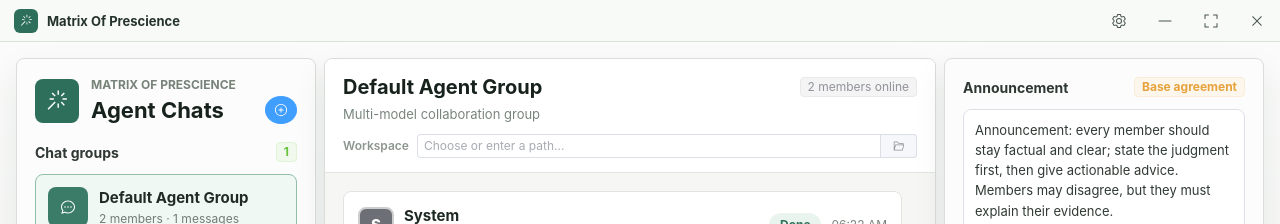
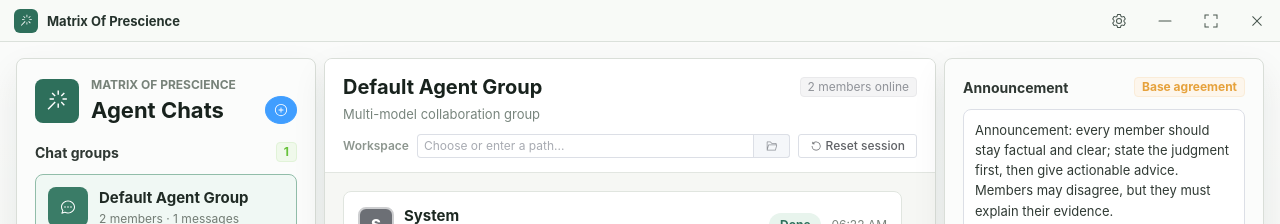
Before and after one commit to StarBobis/MatrixOfPrescience, a Vue app: page / in a window 1280 px wide. Shown: the top 224 px of the page. Built offline with nearby package versions, Linux system fonts and the light colour scheme.

Commit message:
feat: 发言队列增加一键停止按钮

```diff
--- a/src/components/ChatConversationPanel.vue
+++ b/src/components/ChatConversationPanel.vue
@@ -1,7 +1,7 @@
 <script setup lang="ts">
 import { computed, nextTick, ref } from "vue";
 import { open } from "@tauri-apps/plugin-dialog";
-import { FolderOpened, Promotion } from "@element-plus/icons-vue";
+import { CircleClose, FolderOpened, Promotion, RefreshLeft } from "@element-plus/icons-vue";
 import { useI18n } from "vue-i18n";
 import PatchApprovalPanel from "./PatchApprovalPanel.vue";
 import { getAvatarSrc } from "../utils/avatar";
@@ -38,6 +38,7 @@ const emit = defineEmits<{
   removePatchProposal: [proposalId: string];
   sendMessage: [];
   stopGeneration: [];
+  resetSession: [];
 }>();
 
 const messagesPanel = ref<HTMLElement | null>(null);
@@ -179,11 +180,34 @@ defineExpose({
             />
           </template>
         </el-input>
+        <el-button
+          class="reset-session-button"
+          :icon="RefreshLeft"
+          size="small"
+          plain
+          :disabled="messages.length === 0 && !sending"
+          @click="emit('resetSession')"
+        >
+          {{ t("chat.resetSession.label") }}
+        </el-button>
       </div>
     </header>
 
     <section v-if="speakerQueue.length > 0" class="speaker-queue">
-      <span class="speaker-queue-title">{{ t("chat.queue.title") }}</span>
+      <div class="speaker-queue-head">
+        <span class="speaker-queue-title">{{ t("chat.queue.title") }}</span>
+        <el-button
+          class="speaker-queue-stop"
+          :icon="CircleClose"
+          circle
+          plain
+          type="danger"
+          size="small"
+          :title="t('chat.queue.stopAll')"
+          :aria-label="t('chat.queue.stopAll')"
+          @click="emit('stopGeneration')"
+        />
+      </div>
       <div class="speaker-queue-list">
         <span
           v-for="member in speakerQueue"
@@ -347,11 +371,22 @@ defineExpose({
   background: #f8fbf9;
 }
 
+.speaker-queue-head {
+  display: inline-flex;
+  flex: 0 0 auto;
+  align-items: center;
+  gap: 8px;
+}
+
 .speaker-queue-title {
   flex: 0 0 auto;
   color: #647169;
   font-size: 12px;
   font-weight: 700;
+}
+
+.speaker-queue-stop {
+  flex: 0 0 auto;
 }
 
 .speaker-queue-list {
--- a/src/i18n/locales/en.json
+++ b/src/i18n/locales/en.json
@@ -119,7 +119,8 @@
         "speaking": "Speaking",
         "waiting": "Watching"
       },
-      "title": "Speaking queue"
+      "title": "Speaking queue",
+      "stopAll": "Stop all speaking and queued members"
     },
     "sendToMembers": "Send to {count} members",
     "status": {
@@ -139,6 +140,13 @@
       "model": "Model: {model}",
       "reasoning": "Reasoning: {effort}",
       "duration": "Elapsed: {duration}"
+    },
+    "resetSession": {
+      "label": "Reset session",
+      "confirmTitle": "Reset this session?",
+      "confirmMessage": "This will stop the current conversation and clear all chat history in this group. Members and workspace stay unchanged.",
+      "confirm": "Reset",
+      "success": "Session reset"
     }
   },
   "patch": {
--- a/src/i18n/locales/zh-CN.json
+++ b/src/i18n/locales/zh-CN.json
@@ -119,7 +119,8 @@
         "speaking": "发言中",
         "waiting": "观望中"
       },
-      "title": "发言队列"
+      "title": "发言队列",
+      "stopAll": "停止所有发言和排队"
     },
     "sendToMembers": "发给 {count} 个群友",
     "status": {
@@ -139,6 +140,13 @@
       "model": "模型：{model}",
       "reasoning": "推理：{effort}",
       "duration": "耗时：{duration}"
+    },
+    "resetSession": {
+      "label": "重置会话",
+      "confirmTitle": "重置此会话？",
+      "confirmMessage": "这会结束当前对话并清空此群聊的全部聊天记录，群聊、群友和工作文件夹会保持不变。",
+      "confirm": "重置",
+      "success": "会话已重置"
     }
   },
   "patch": {
--- a/src/stores/settings.ts
+++ b/src/stores/settings.ts
@@ -856,6 +856,11 @@ export const useSettingsStore = defineStore("settings", {
       }
     },
 
+    clearActiveGroupMessages() {
+      this.activeGroup.messages = [];
+      this.activeGroup.updatedAt = new Date().toISOString();
+    },
+
     addPatchProposal(proposal: Omit<AgentPatchProposal, "id" | "createdAt" | "status">) {
       const group = this.activeGroup;
 
--- a/src/views/ChatGroupPage.css
+++ b/src/views/ChatGroupPage.css
@@ -279,6 +279,10 @@ h2 {
   min-width: 0;
   flex: 1;
   max-width: 520px;
+}
+
+.reset-session-button {
+  flex-shrink: 0;
 }
 
 .messages-panel {
--- a/src/views/ChatGroupPage.vue
+++ b/src/views/ChatGroupPage.vue
@@ -620,6 +620,38 @@ function stopGeneration() {
   speakerQueue.value = [];
 }
 
+async function resetCurrentSession() {
+  if (!activeGroup.value) {
+    return;
+  }
+
+  try {
+    await ElMessageBox.confirm(
+      t("chat.resetSession.confirmMessage"),
+      t("chat.resetSession.confirmTitle"),
+      {
+        confirmButtonText: t("chat.resetSession.confirm"),
+        cancelButtonText: t("common.cancel"),
+        type: "warning",
+      },
+    );
+  } catch {
+    return;
+  }
+
+  for (const timer of speakingTimers.values()) {
+    window.clearInterval(timer);
+  }
+  speakingTimers.clear();
+
+  activeRunId.value = "";
+  sending.value = false;
+  pendingMessageIds.value = [];
+  speakerQueue.value = [];
+  settingsStore.clearActiveGroupMessages();
+  ElMessage.success(t("chat.resetSession.success"));
+}
+
 async function decideMemberResponse(
   member: AgentModel,
   phase: "first" | "afterPeers",
@@ -1027,6 +1059,7 @@ async function sendMessage() {
           @remove-patch-proposal="settingsStore.removePatchProposal"
           @send-message="sendMessage"
           @stop-generation="stopGeneration"
+          @reset-session="resetCurrentSession"
         />
       </template>
 
```
